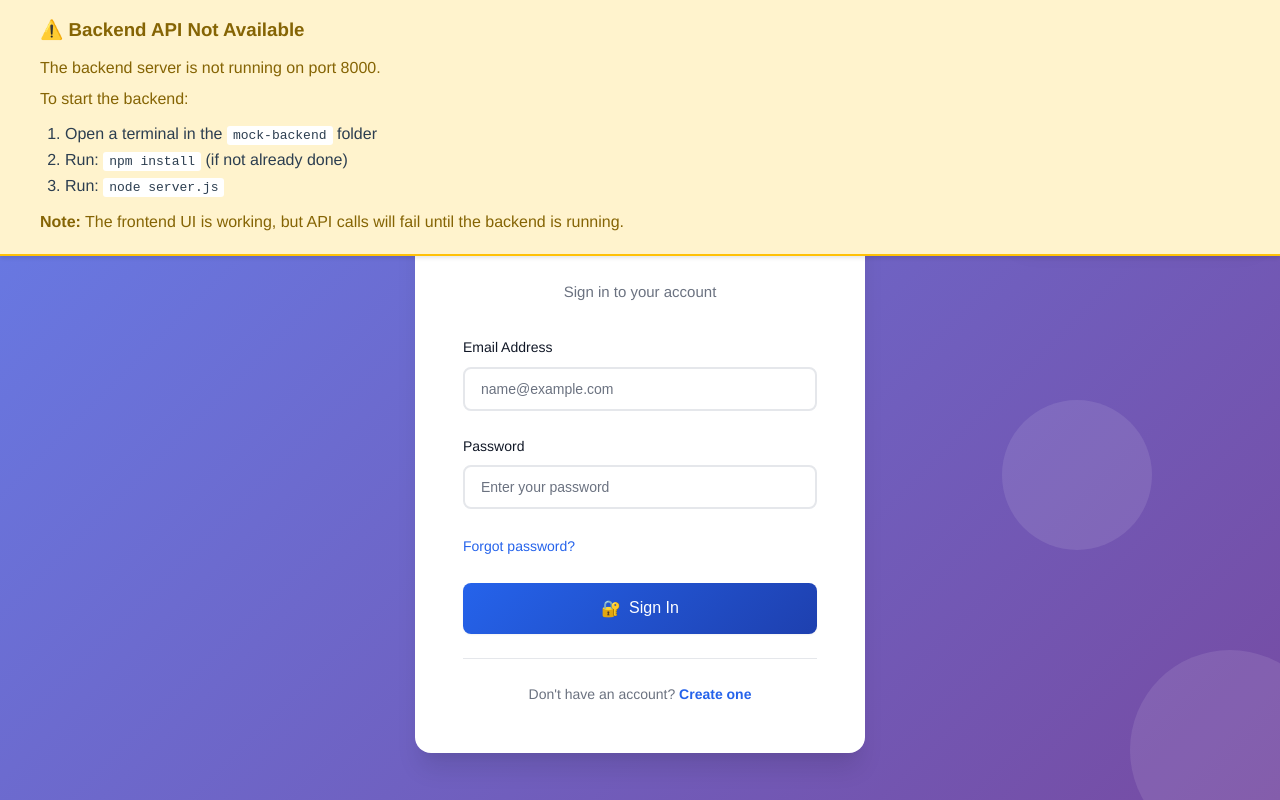
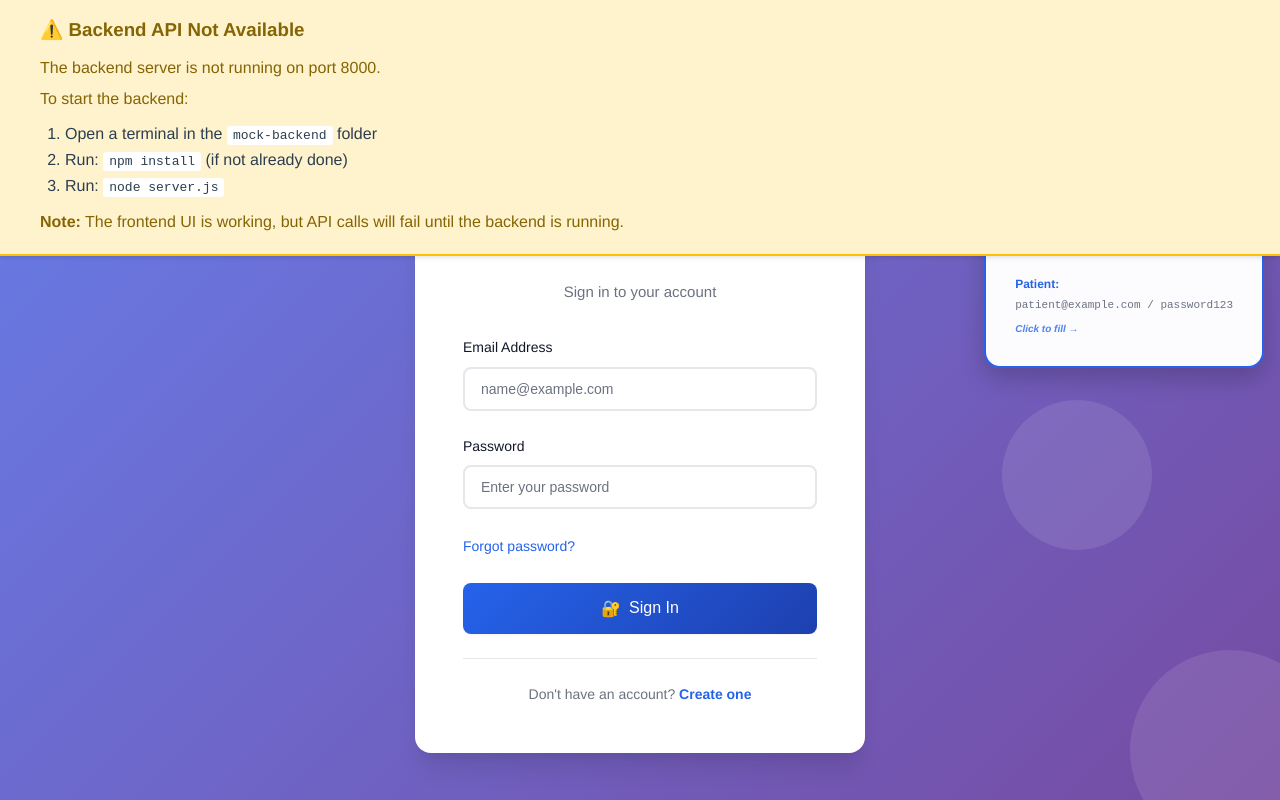
Before and after one commit to ChandanaJagath/helthcare-appoinment-system, a Vue app in the folder frontend/: page /login in a window 1280 px wide. Built offline with nearby package versions, Linux system fonts and the light colour scheme; no server answers.

Commit message:
Enhance credentials panel - add click-to-fill functionality and improve visibility

```diff
--- a/frontend/src/views/auth/Login.vue
+++ b/frontend/src/views/auth/Login.vue
@@ -7,17 +7,20 @@
         <span class="credentials-title">Test Credentials</span>
       </div>
       <div class="credentials-content">
-        <div class="credential-item">
+        <div class="credential-item" @click="fillCredentials('admin@example.com', 'password123')">
           <strong>Admin:</strong>
           <div class="credential-detail">admin@example.com / password123</div>
+          <span class="click-hint">Click to fill →</span>
         </div>
-        <div class="credential-item">
+        <div class="credential-item" @click="fillCredentials('doctor@example.com', 'password123')">
           <strong>Doctor:</strong>
           <div class="credential-detail">doctor@example.com / password123</div>
+          <span class="click-hint">Click to fill →</span>
         </div>
-        <div class="credential-item">
+        <div class="credential-item" @click="fillCredentials('patient@example.com', 'password123')">
           <strong>Patient:</strong>
           <div class="credential-detail">patient@example.com / password123</div>
+          <span class="click-hint">Click to fill →</span>
         </div>
       </div>
     </div>
@@ -107,6 +110,11 @@ export default {
   },
   methods: {
     ...mapActions('auth', ['login']),
+    fillCredentials(email, password) {
+      this.form.email = email
+      this.form.password = password
+      this.error = null
+    },
     async handleLogin() {
       this.loading = true
       this.error = null
@@ -301,16 +309,18 @@ export default {
   position: fixed;
   top: 1rem;
   right: 1rem;
-  background: rgba(255, 255, 255, 0.95);
+  background: rgba(255, 255, 255, 0.98);
   backdrop-filter: blur(10px);
   border-radius: var(--radius-lg);
-  box-shadow: var(--shadow-xl);
-  padding: 1rem;
+  box-shadow: 0 10px 25px rgba(0, 0, 0, 0.2);
+  padding: 1.25rem;
   z-index: 1000;
-  max-width: 280px;
+  max-width: 300px;
   font-size: 0.75rem;
-  border: 1px solid rgba(255, 255, 255, 0.3);
+  border: 2px solid var(--primary-color);
   animation: slideInRight 0.5s ease-out;
+  display: block !important;
+  visibility: visible !important;
 }
 
 @keyframes slideInRight {
@@ -353,6 +363,17 @@ export default {
   display: flex;
   flex-direction: column;
   gap: 0.25rem;
+  padding: 0.5rem;
+  border-radius: var(--radius);
+  cursor: pointer;
+  transition: all 0.2s ease;
+  border: 1px solid transparent;
+}
+
+.credential-item:hover {
+  background: rgba(37, 99, 235, 0.1);
+  border-color: var(--primary-color);
+  transform: translateX(-3px);
 }
 
 .credential-item strong {
@@ -367,6 +388,15 @@ export default {
   font-family: 'Courier New', monospace;
   word-break: break-all;
   line-height: 1.4;
+}
+
+.click-hint {
+  color: var(--primary-color);
+  font-size: 0.625rem;
+  font-weight: 600;
+  margin-top: 0.25rem;
+  opacity: 0.8;
+  font-style: italic;
 }
 
 @media (max-width: 768px) {
```
